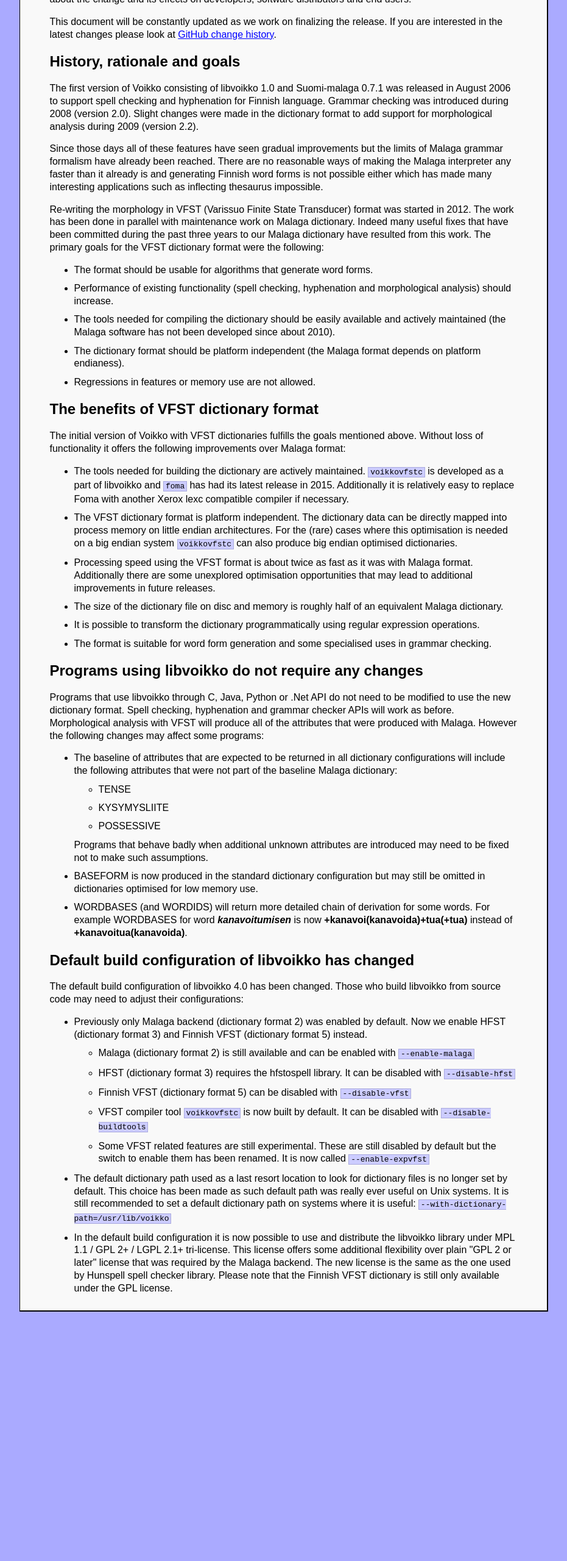
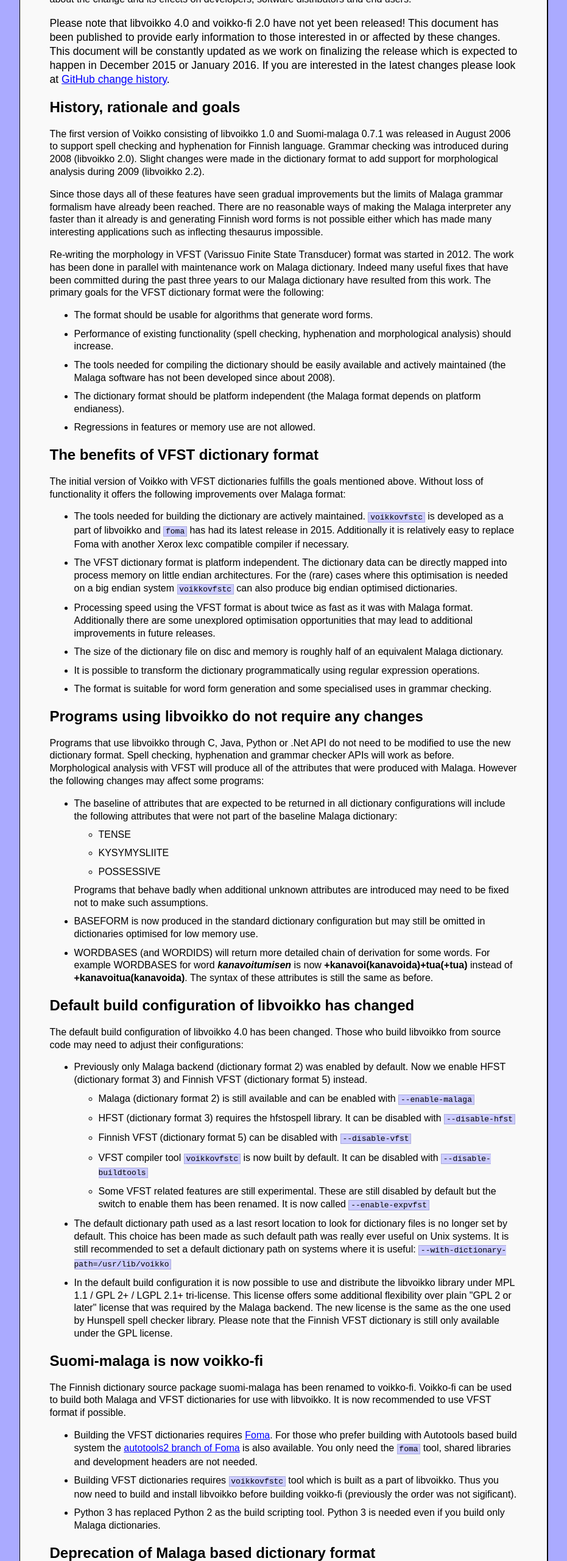
Before and after one commit to voikko/voikko.github.io, a plain HTML site: page vfst-transition.html in a window 1280 px wide. Shown: the part 200-2760 px from the top of the page at 61% size, without its empty margins (174-1105 px from the left). Before the commit the page ends 2362 px from the top, so only its background shows below. Drawn offline with Linux system fonts and the light colour scheme.

Commit message:
Publish the transition document including some additions and fixes

```diff
--- a/vfst-transition.html
+++ b/vfst-transition.html
@@ -18,9 +18,11 @@ document provides detailed information about the change and its effects on devel
 software distributors and end users.
 </p>
 
-<p>
-This document will be constantly updated as we work on finalizing the release. If you
-are interested in the latest changes please look at
+<p style="font-size: 110%">
+Please note that libvoikko 4.0 and voikko-fi 2.0 have not yet been released! This document
+has been published to provide early information to those interested in or affected by these changes.
+This document will be constantly updated as we work on finalizing the release which is expected
+to happen in December 2015 or January 2016. If you are interested in the latest changes please look at
 <a href="https://github.com/voikko/voikko.github.io/commits/master/vfst-transition.html">GitHub change history</a>.
 </p>
 
@@ -29,8 +31,8 @@ are interested in the latest changes please look at
 <p>
 The first version of Voikko consisting of libvoikko 1.0 and Suomi-malaga 0.7.1 was released
 in August 2006 to support spell checking and hyphenation for Finnish language. Grammar checking
-was introduced during 2008 (version 2.0). Slight changes were made in the dictionary format
-to add support for morphological analysis during 2009 (version 2.2).
+was introduced during 2008 (libvoikko 2.0). Slight changes were made in the dictionary format
+to add support for morphological analysis during 2009 (libvoikko 2.2).
 </p>
 <p>
 Since those days all of
@@ -50,7 +52,7 @@ resulted from this work. The primary goals for the VFST dictionary format were t
 <li>Performance of existing functionality (spell checking, hyphenation and morphological analysis)
 should increase.</li>
 <li>The tools needed for compiling the dictionary should be easily available and actively maintained
-(the Malaga software has not been developed since about 2010).</li>
+(the Malaga software has not been developed since about 2008).</li>
 <li>The dictionary format should be platform independent (the Malaga format depends on platform
 endianess).
 <li>Regressions in features or memory use are not allowed.</li>
@@ -99,7 +101,7 @@ to make such assumptions.
 dictionaries optimised for low memory use.</li>
 <li>WORDBASES (and WORDIDS) will return more detailed chain of derivation for some words. For example
 WORDBASES for word <em>kanavoitumisen</em> is now <strong>+kanavoi(kanavoida)+tua(+tua)</strong> instead of
-<strong>+kanavoitua(kanavoida)</strong>.</li>
+<strong>+kanavoitua(kanavoida)</strong>. The syntax of these attributes is still the same as before.</li>
 </ul>
 
 <h2>Default build configuration of libvoikko has changed</h2>
@@ -127,6 +129,43 @@ This license offers some additional flexibility over plain "GPL 2 or later" lice
 the same as the one used by Hunspell spell checker library. Please note that the Finnish VFST dictionary is still only available under the GPL license.</li>
 </ul>
 
+<h2>Suomi-malaga is now voikko-fi</h2>
+
+<p>
+The Finnish dictionary source package suomi-malaga has been renamed to voikko-fi. Voikko-fi can be used to
+build both Malaga and VFST dictionaries for use with libvoikko. It is now recommended to use VFST format
+if possible.
+</p>
+
+<ul>
+<li>Building the VFST dictionaries requires <a href="https://code.google.com/p/foma/">Foma</a>. For those who prefer building with
+Autotools based build system the <a href="https://github.com/hatapitk/foma/commits/autotools2">autotools2 branch of Foma</a> is also available.
+You only need the <kbd>foma</kbd> tool, shared libraries and development headers are not needed.</li>
+<li>Building VFST dictionaries requires <kbd>voikkovfstc</kbd> tool which is built as a part of libvoikko. Thus you now need to build and
+install libvoikko before building voikko-fi (previously the order was not sigificant).</li>
+<li>Python 3 has replaced Python 2 as the build scripting tool. Python 3 is needed even if you build only Malaga dictionaries.</li>
+</ul>
+
+<h2>Deprecation of Malaga based dictionary format</h2>
+
+<p>
+At the release of voikko-fi 2.0 and libvoikko 4.0 both Malaga and VFST format are stable. There should be no noticeable quality differences between
+these formats. In the future we will concentrate on ensuring the quality of VFST format and it is likely that only minimal testing will be
+performed on Malaga dictionares.
+</p>
+<p>
+We expect keep the Malaga format in good shape at least until January 2017. This will provide sufficient transition period for even the
+most conservative users. Decision to remove support for Malaga format from libvoikko and voikko-fi will be announced as an update to this
+document at least six months before a release is made that removes the support.
+</p>
+
+<h2>Questions, bug reports and support requests</h2>
+
+<p>
+If you have comments or need support related to this transition please send email to <a href="mailto:hatapitk@iki.fi">Harri Pitkänen (hatapitk@iki.fi)</a>
+or <a href="mail.html">the Voikko mailing lists</a>.
+</p>
+
 <div style="clear:both;" />
 
 </body>
```
Also changed, not shown: index.html (+1 -0 lines).
